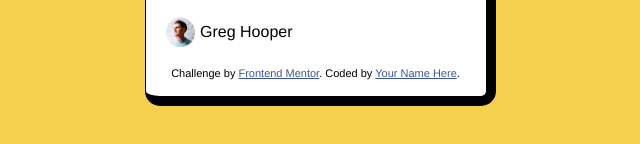
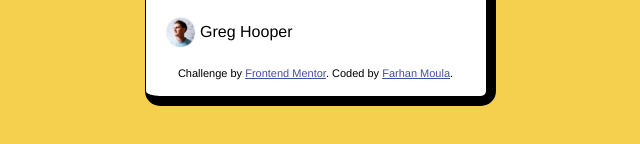
Before and after one commit to farhanmoula21/HTML5-CSS, a plain HTML site: page index.html in a window 1280 px wide. Shown: the part 550-694 px from the top of the page, 320-960 px from the left. Drawn offline with Linux system fonts and the light colour scheme.

Commit message:
Update index.html

```diff
--- a/index.html
+++ b/index.html
@@ -128,7 +128,7 @@
           Challenge by
           <a href="https://www.frontendmentor.io?ref=challenge" target="_blank"
             >Frontend Mentor</a
-          >. Coded by <a href="#">Your Name Here</a>.
+          >. Coded by <a href="https://github.com/farhanmoula21">Farhan Moula</a>.
         </div>
       </div>
     </div>
```
